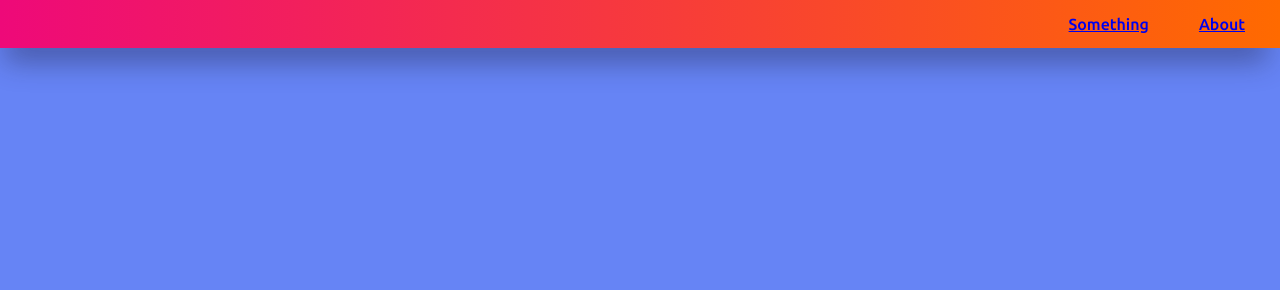
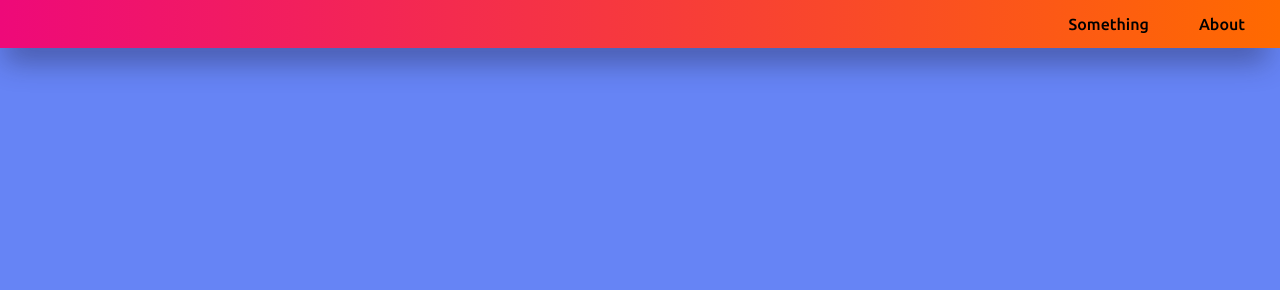
Before and after one commit to ifty64bit/ifty64bit.github.io, a plain HTML site: page index.html in a window 1280 px wide. Shown: the top 290 px of the page. Drawn offline with Linux system fonts and the light colour scheme.

Commit message:
Update style.css

```diff
--- a/style.css
+++ b/style.css
@@ -47,7 +47,12 @@
     padding:15;
 
 }
-.about,.warper a{
+.about a{
+    text-decoration: none;
+    color: black;
+    display: block;
+}
+.warper a{
     text-decoration: none;
     color: black;
     display: block;
```
